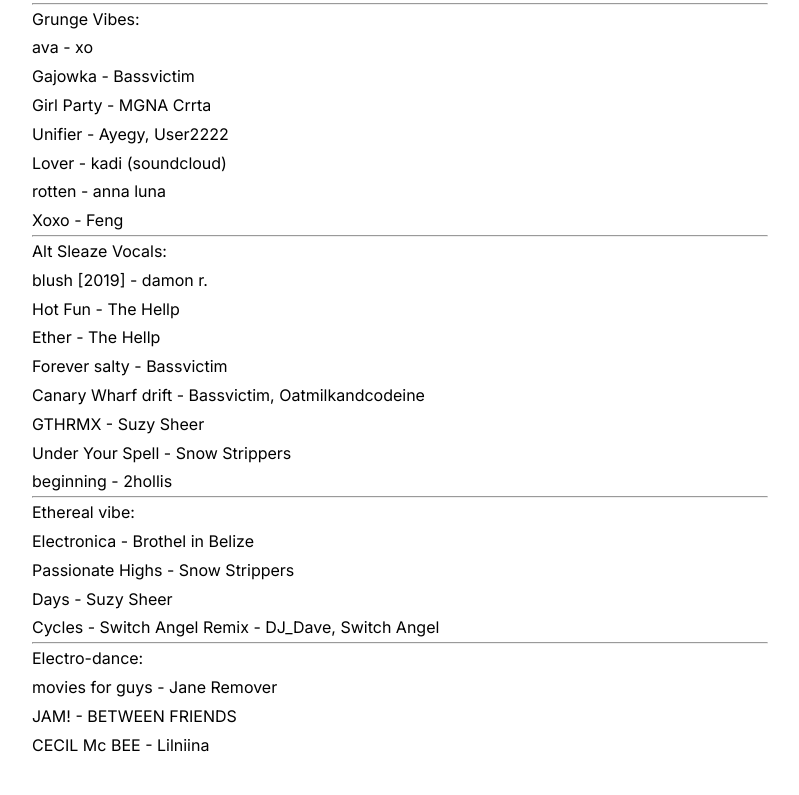
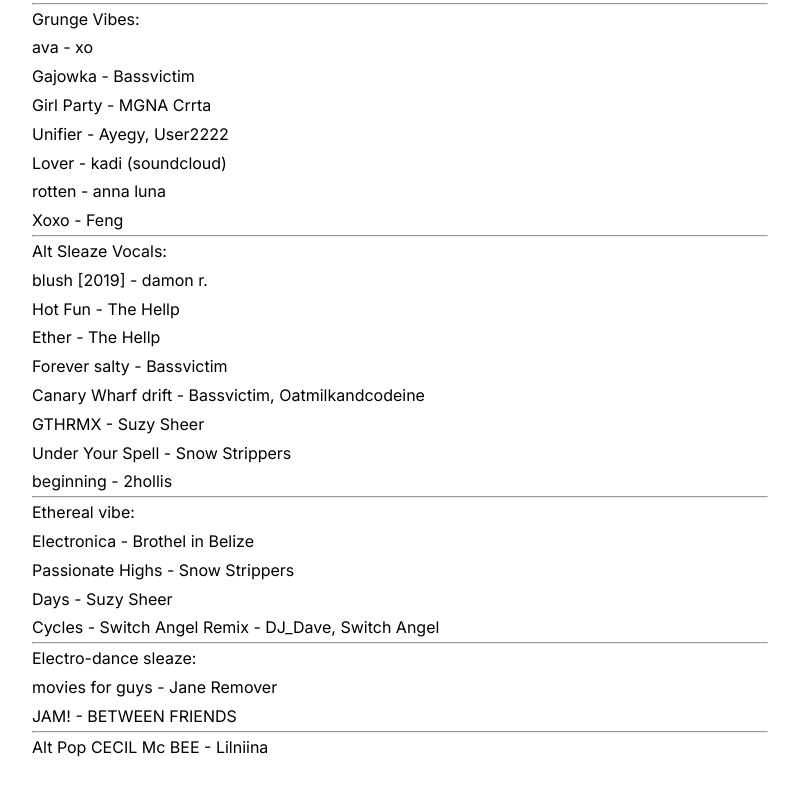
Before and after one commit to alissawu/alissasite, a Next.js app: page /blog/song-recs in a window 1280 px wide. Shown: the part 842-1637 px from the top of the page, without its empty margins (240-1039 px from the left). Built offline with nearby package versions, Linux system fonts and the light colour scheme.

Commit message:
bruh idk anymore what to categorize anything as

```diff
--- a/src/app/blog/song-recs/page.tsx
+++ b/src/app/blog/song-recs/page.tsx
@@ -68,9 +68,11 @@ export default function ExamplePost() {
               Days - Suzy Sheer <br />
               Cycles - Switch Angel Remix - DJ_Dave, Switch Angel <br />
               <hr />
-              Electro-dance: <br />
+              Electro-dance sleaze: <br />
               movies for guys - Jane Remover <br />
               JAM! - BETWEEN FRIENDS <br />
+              <hr />
+              Alt Pop
               CECIL Mc BEE - Lilniina <br />
             </p>
           </section>
```
